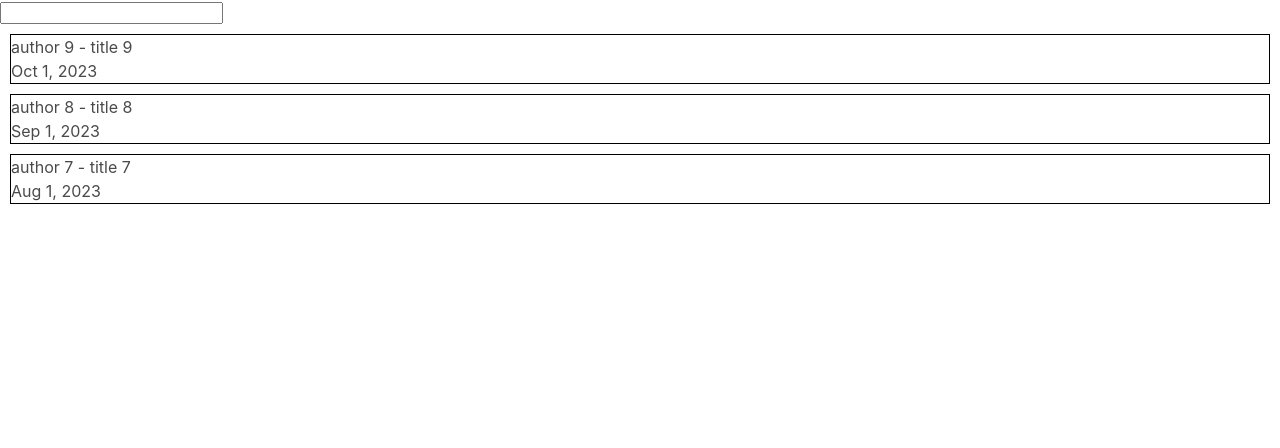
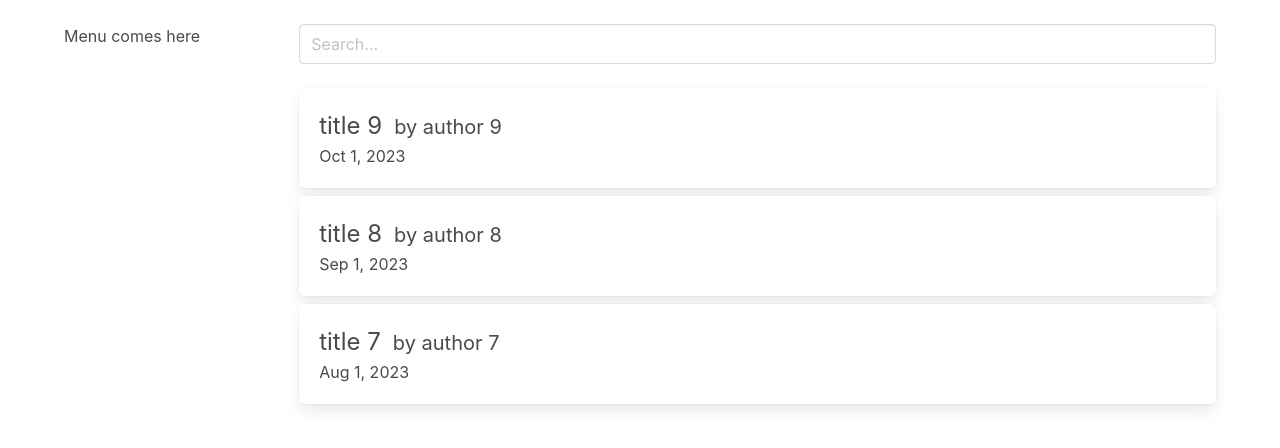
Before and after one commit to laszlofarkas/GAN-Integrity, an Angular app: page / in a window 1280 px wide. Shown: the top 448 px of the page. Built offline with nearby package versions, Linux system fonts and the light colour scheme.

Commit message:
some design

```diff
--- a/src/app/app.component.html
+++ b/src/app/app.component.html
@@ -1 +1,8 @@
-<router-outlet></router-outlet>
+<div class="container mt-5">
+  <div class="columns">
+    <div class="column is-one-fifth">Menu comes here</div>
+    <div class="column">
+      <router-outlet></router-outlet>
+    </div>
+  </div>
+</div>
--- a/src/app/book-tile/book-tile.component.html
+++ b/src/app/book-tile/book-tile.component.html
@@ -1,6 +1,6 @@
-<div class="wrapper" (click)="openDetail(book.id)">
+<div class="box mb-2" (click)="openDetail(book.id)">
   <div>
-    <span>{{ book.author }} - {{ book.title }}</span>
+    <span class="is-size-4 mr-3">{{ book.title }}</span><span class="is-size-5">by {{ book.author }}</span>
   </div>
   <div>{{ book.releaseDate | date }}</div>
 </div>
--- a/src/app/book-tile/book-tile.component.scss
+++ b/src/app/book-tile/book-tile.component.scss
@@ -1,5 +1,3 @@
-.wrapper {
-  border: 1px solid black;
-  margin: 10px;
+:host {
   cursor: pointer;
 }
--- a/src/app/home/home.component.html
+++ b/src/app/home/home.component.html
@@ -1,8 +1,10 @@
 <input
+  class="input block"
   type="text"
   name="Search"
   id="search"
   aria-label="Search for book"
+  placeholder="Search..."
   [formControl]="searchControl"
 />
 
```
